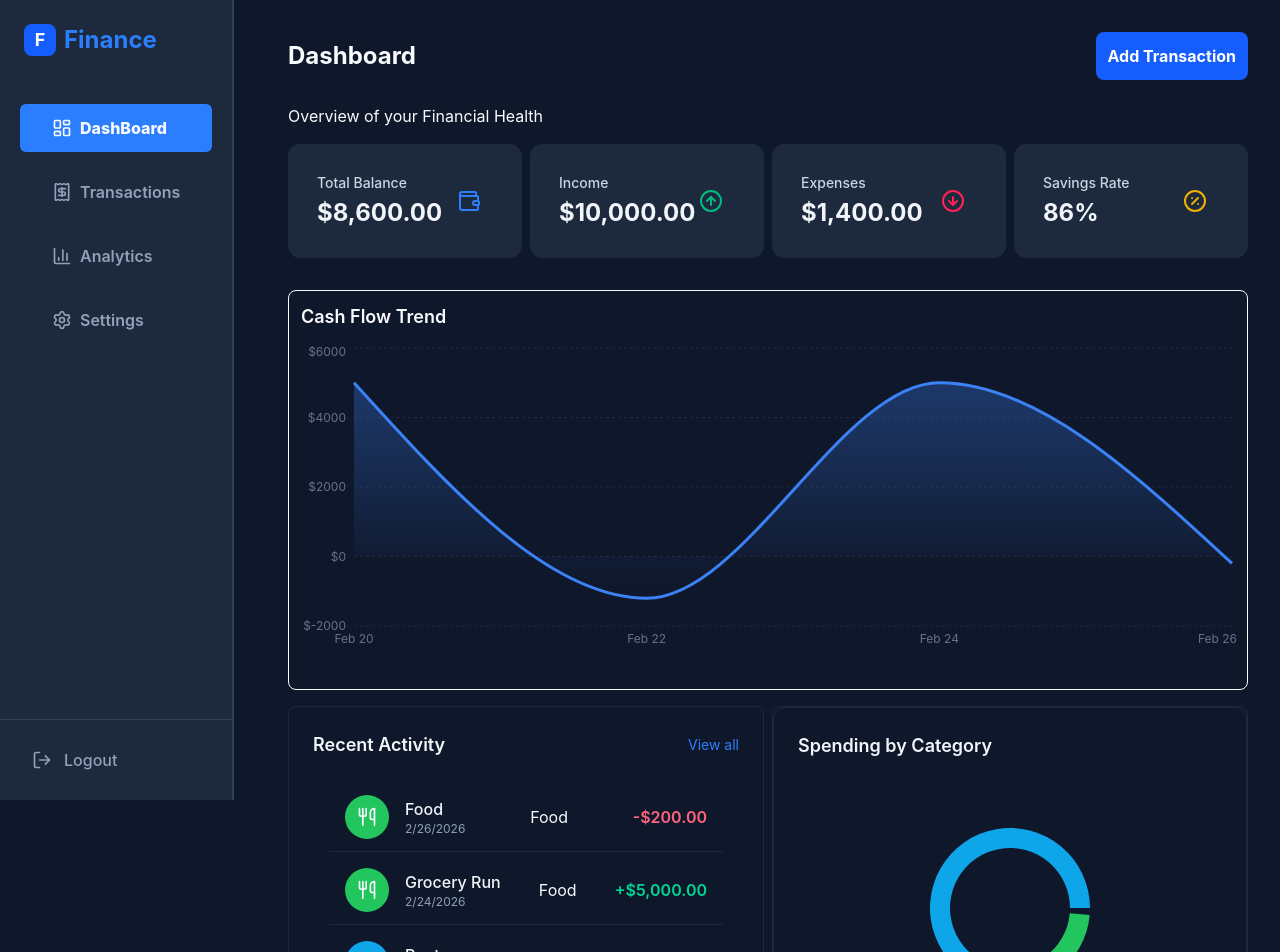
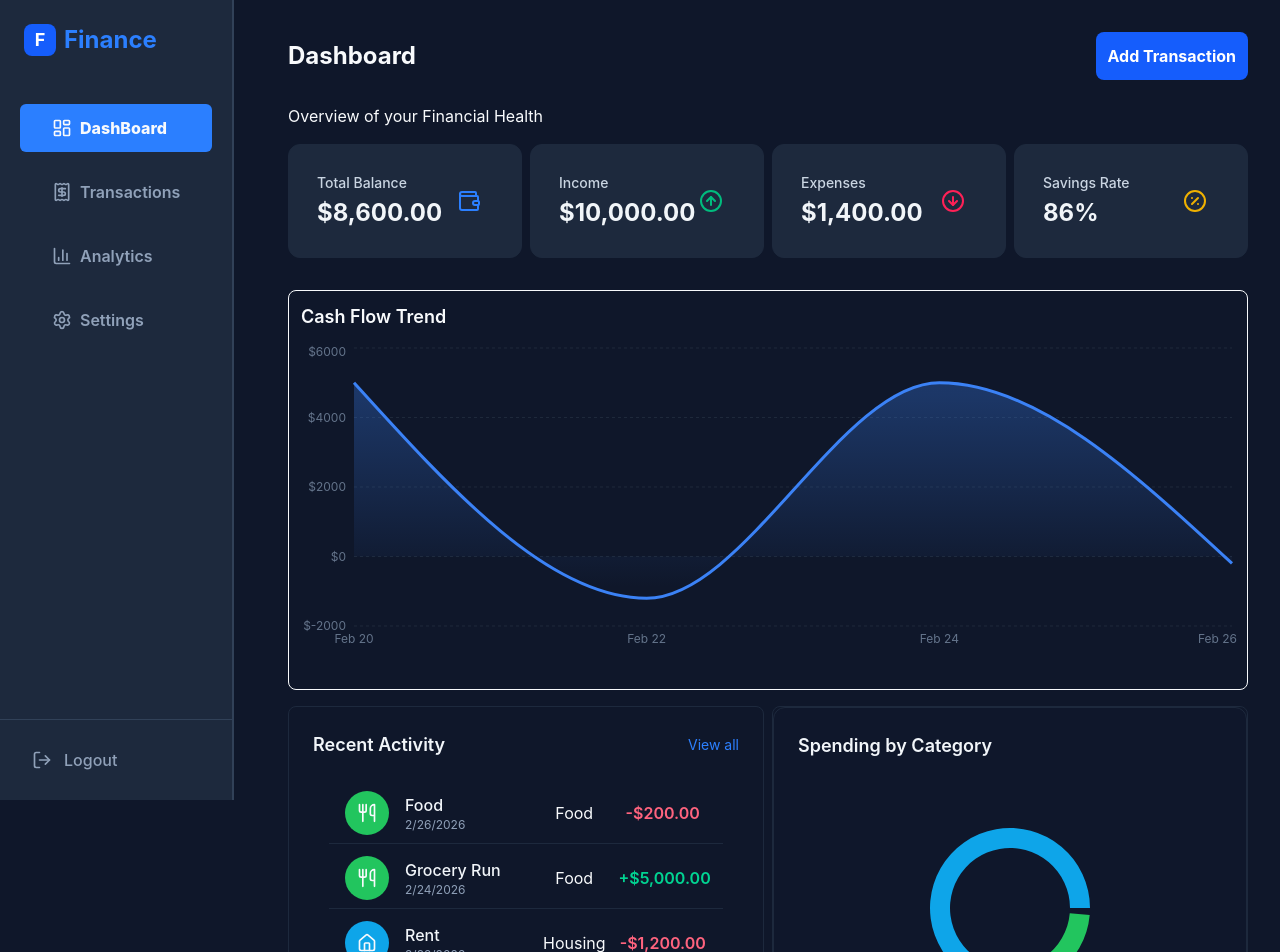
Before and after one commit to vilnout/finance-dashboard, a React (Vite) app: page / in a window 1280 px wide. Shown: the top 952 px of the page. Built offline with nearby package versions, Linux system fonts and the light colour scheme.

Commit message:
style: update recent transactions for a more flexible layout

```diff
--- a/src/components/dashboard/TransactionItem.tsx
+++ b/src/components/dashboard/TransactionItem.tsx
@@ -10,8 +10,8 @@ export const TransactionItem = ({ transaction }: TransactionItemProps) => {
   const iconColor = categoryConfig[transaction.category].color;
   const isExpense = transaction.amount < 0;
   return (
-    <div className="mx-4 flex items-center justify-between border-b border-slate-800 p-3 px-4 text-center transition-colors last:border-0 hover:bg-slate-800/50">
-      <div className="flex items-center gap-4">
+    <div className="scrollbar-hidden grid grid-cols-2 items-center gap-2 overflow-x-auto border-b border-slate-800 p-2 px-4 text-center transition-colors last:border-0 hover:bg-slate-800/50 md:mx-4">
+      <div className="flex items-center gap-4 justify-self-start">
         <span
           className="rounded-full p-3"
           style={{ backgroundColor: iconColor }}
@@ -30,7 +30,10 @@ export const TransactionItem = ({ transaction }: TransactionItemProps) => {
           </span>
         </div>
       </div>
-      <div>{transaction.category}</div>
+      <div className="grid grid-cols-1 justify-self-end md:grid-cols-2 md:justify-self-auto">
+        <div className="justify-self-end md:justify-self-auto">
+          {transaction.category}
+        </div>
         <div
           className={`font-semibold ${isExpense ? "text-rose-400" : "text-emerald-400"}`}
         >
@@ -41,5 +44,6 @@ export const TransactionItem = ({ transaction }: TransactionItemProps) => {
           }).format(Math.abs(transaction.amount))}
         </div>
       </div>
+    </div>
   );
 };
```
Lines whose indentation alone changed are shown as unchanged.
